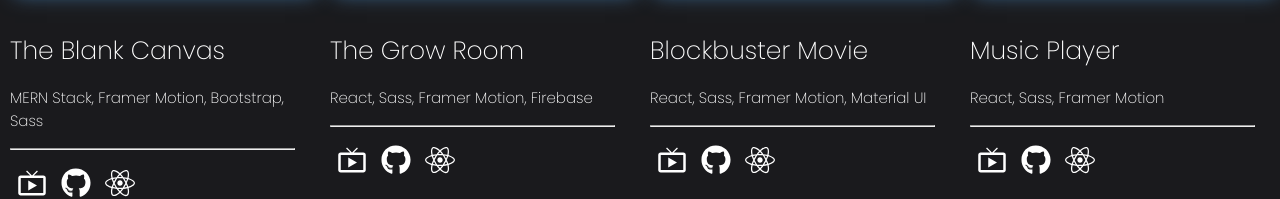
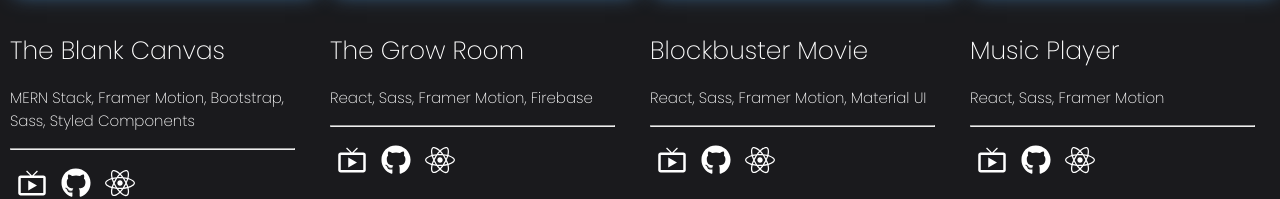
Before and after one commit to aldopaganijr/portfoliov2, a React (Create React App) app: page /Projects in a window 1280 px wide. Shown: the part 577-776 px from the top of the page. Built offline with nearby package versions, Linux system fonts and the light colour scheme.

Commit message:
projects updated

```diff
--- a/src/routes/Projects/Projects.js
+++ b/src/routes/Projects/Projects.js
@@ -23,7 +23,7 @@
             <div className="project-card">
               <img className="project-image" src={TheBlankCanvas}  alt="thegrowroom" />
               <h3>The Blank Canvas</h3>
-              <p className="sub-text">MERN Stack, Framer Motion, Bootstrap, Sass</p>
+              <p className="sub-text">MERN Stack, Framer Motion, Bootstrap, Sass, Styled Components</p>
               <hr/>
               <p className="sub-text">
                   <a id="direct-link" href="https://the-blank-canvas.netlify.app/" alt="theblankcanvas"><MdLiveTv /></a>
```
